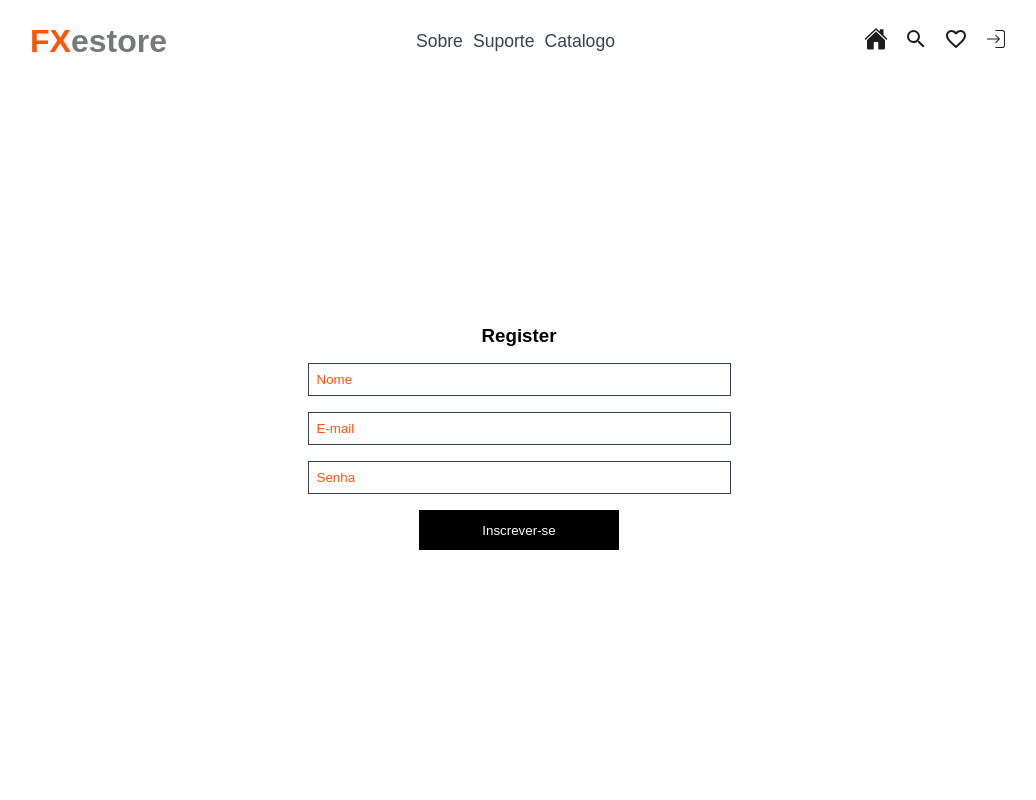
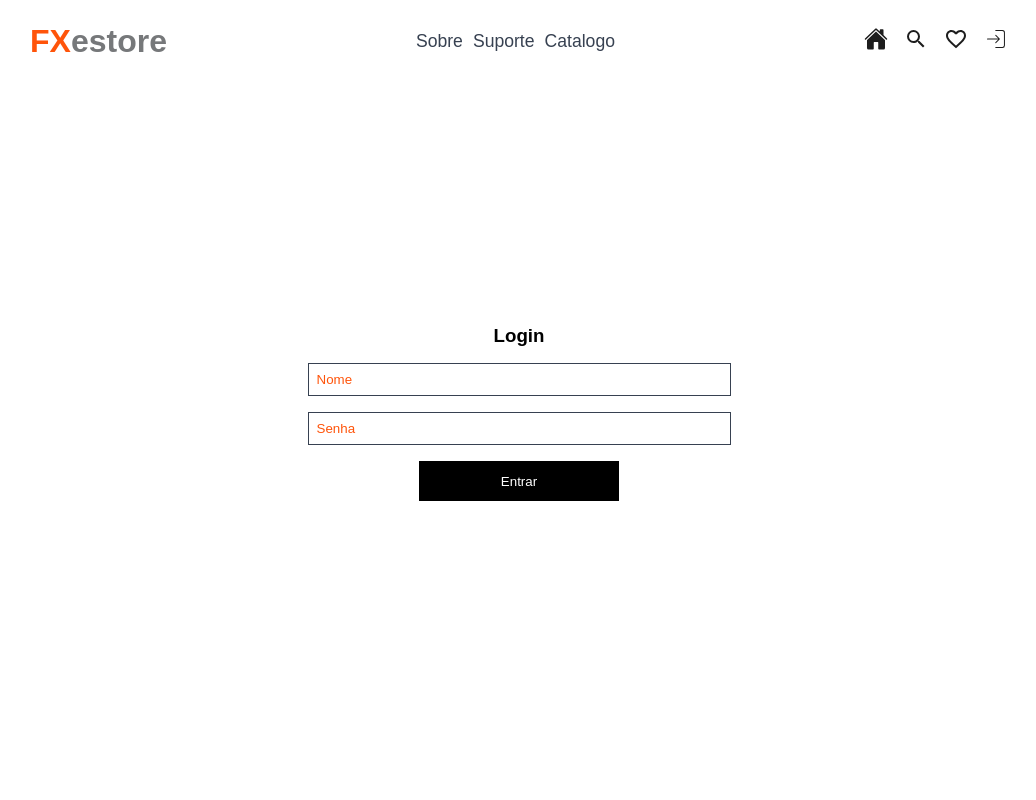
Before and after one commit to leonardofx1/estore, a Next.js app: page /login in a window 1280 px wide. Shown: the top 800 px of the page, without its empty margins (121-1157 px from the left). Built offline with nearby package versions, Linux system fonts and the light colour scheme.

Commit message:
bug reduce

```diff
--- a/src/app/login/page.tsx
+++ b/src/app/login/page.tsx
@@ -2,9 +2,6 @@
 
 import { Login } from './userlLogin/login';
 import styles from './styles.module.scss'
-import { useState } from 'react';
-import { Register } from './register/register';
-
 
 
 
@@ -12,10 +9,10 @@ import { Register } from './register/register';
 
 
 export default function UserAuthPage() {
-    const [isLoginRegister, setIsLoginRegister] = useState(false)
+
   return (
     <section className={styles.containerMain}>
-     {isLoginRegister?  <Login />:<Register/>}
+      <Login />
     </section>
   );
 }
```
Also changed, not shown: src/app/cart/page.tsx (+10 -1 lines).
